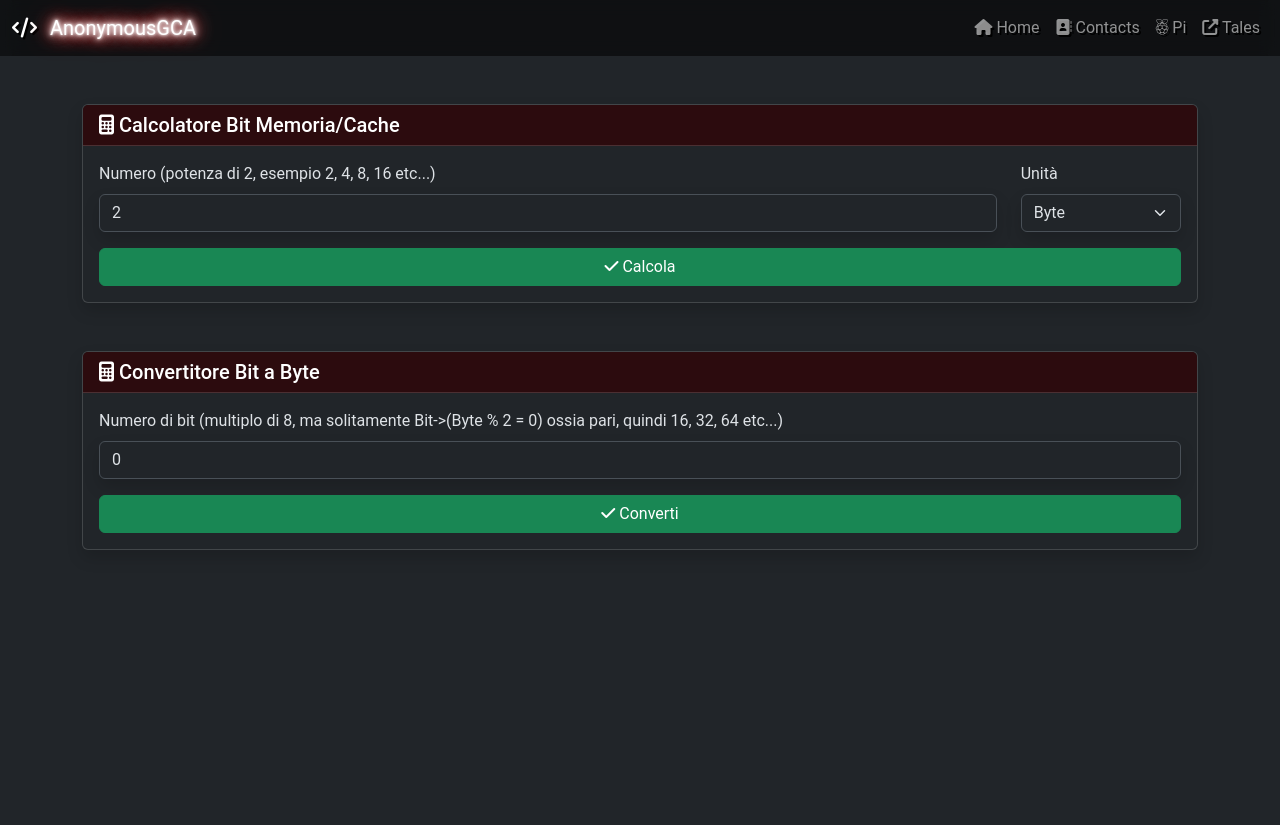
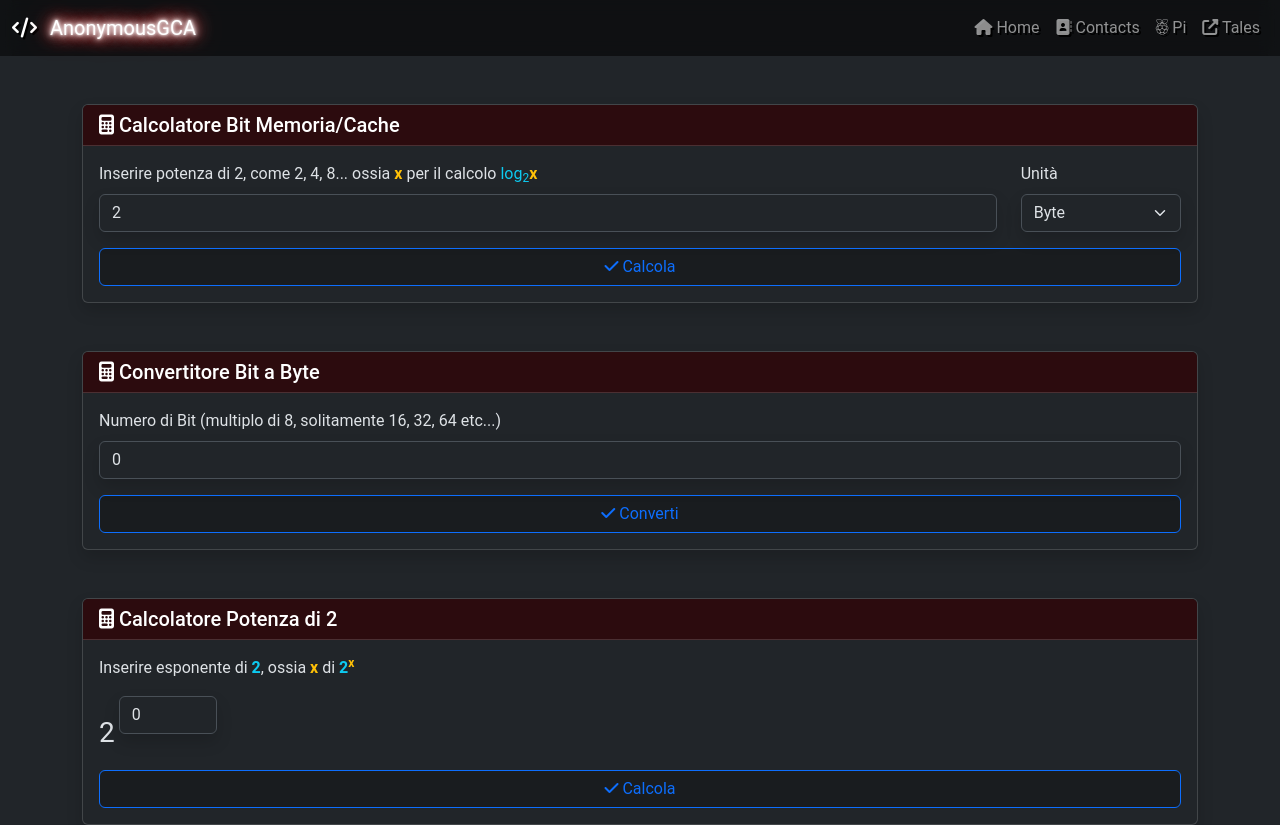
Before and after one commit to GABRYCA/AnonymousGCA-Website, a SvelteKit app: page /utility/ade in a window 1280 px wide. Before the commit the page ends 800 px from the top, so only its background shows below. Built offline with nearby package versions, Linux system fonts and the light colour scheme.

Commit message:
Changelogs: - Added pow of 2

```diff
--- a/src/routes/utility/ade/+page.svelte
+++ b/src/routes/utility/ade/+page.svelte
@@ -5,6 +5,8 @@
     let result = '';
     let bitInput = 0;
     let byteResult = '';
+    let exponentInput = 0;
+    let powerResult = '';
 
     onMount(() => {
         window.$('[data-bs-toggle="tooltip"]').tooltip();
@@ -71,6 +73,14 @@
         let parolaBit = power === 1 ? 'Bit' : 'Bits';
         byteResult = `<p class='mt-2 mb-0 fs-3 text-info'>${bytes} Byte - 2<sup class='text-warning'>${power}</sup> (${parola} ${power} ${parolaBit})</p>`;
     }
+
+    function handlePowerSubmit() {
+        if (exponentInput < 0) {
+            powerResult = '<p class="text-danger mb-0">Inserire un valore maggiore o uguale a 0</p>';
+            return;
+        }
+        powerResult = Math.pow(2, exponentInput);
+    }
 </script>
 
 <svelte:head>
@@ -89,7 +99,7 @@
             <form on:submit|preventDefault={handleSubmit}>
                 <div class="row mb-3">
                     <div class="col-md-10 col-sm-12">
-                        <label for="numberInput" class="form-label">Numero (potenza di 2, esempio 2, 4, 8, 16 etc...)</label>
+                        <label for="numberInput" class="form-label">Inserire potenza di 2, come 2, 4, 8... ossia <strong class="text-warning">x</strong> per il calcolo <span class="text-info">log</span><sub class="text-info">2</sub><strong class="text-warning">x</strong></label>
                         <input bind:value={numberInput} type="number" class="form-control shadow" id="numberInput" min="0" max="1024" step="2">
                     </div>
                     <div class="col-md-2 col-sm-12">
@@ -102,7 +112,7 @@
                         </select>
                     </div>
                 </div>
-                <button type="submit" class="btn btn-success w-100"><i class="fas fa-check"></i> Calcola</button>
+                <button type="submit" class="btn btn-outline-primary bg-black bg-opacity-25 w-100"><i class="fas fa-check"></i> Calcola</button>
             </form>
             {#if result !== ''}
                 <div class="alert alert-info mt-3 mb-0" role="alert">
@@ -123,11 +133,11 @@
             <form on:submit|preventDefault={handleBitSubmit}>
                 <div class="row mb-3">
                     <div class="col-12">
-                        <label for="bitInput" class="form-label">Numero di bit (multiplo di 8, ma solitamente Bit->(Byte % 2 = 0) ossia pari, quindi 16, 32, 64 etc...)</label>
+                        <label for="bitInput" class="form-label">Numero di Bit (multiplo di 8, solitamente 16, 32, 64 etc...)</label>
                         <input bind:value={bitInput} type="number" class="form-control shadow" id="bitInput" min="0" step="8">
                     </div>
                 </div>
-                <button type="submit" class="btn btn-success w-100"><i class="fas fa-check"></i> Converti</button>
+                <button type="submit" class="btn btn-outline-primary bg-black bg-opacity-25 w-100"><i class="fas fa-check"></i> Converti</button>
             </form>
             {#if byteResult !== ''}
                 <div class="alert alert-info mt-3 mb-0" role="alert">
@@ -138,3 +148,33 @@
         </div>
     </div>
 </div>
+
+<div class="container mt-5">
+    <div class="card shadow">
+        <div class="card-header bg-danger-subtle text-white">
+            <h5 class="mb-0"><i class="fas fa-calculator"></i> Calcolatore Potenza di 2</h5>
+        </div>
+        <div class="card-body">
+            <form on:submit|preventDefault={handlePowerSubmit}>
+                <div class="row justify-content-start">
+                    <div class="col-12 mb-2">
+                        <label for="exponentInput" class="form-label">Inserire esponente di <strong class="text-info">2</strong>, ossia <strong class="text-warning">x</strong> di <strong class="text-info">2</strong><sup class="text-warning"><strong>x</strong></sup></label>
+                    </div>
+                    <div class="col-auto mt-3 pe-1">
+                        <p class="fs-3">2</p>
+                    </div>
+                    <div class="col-auto ps-0">
+                        <input bind:value={exponentInput} type="number" class="form-control shadow" id="exponentInput" min="0" max="99">
+                    </div>
+                </div>
+                <button type="submit" class="btn btn-outline-primary bg-black bg-opacity-25 w-100"><i class="fas fa-check"></i> Calcola</button>
+            </form>
+            {#if powerResult !== ''}
+                <div class="alert alert-info mt-3 mb-0" role="alert">
+                    <h5 class="alert-heading"><i class="fas fa-info-circle"></i> Risultato:</h5>
+                    <p>{powerResult}</p>
+                </div>
+            {/if}
+        </div>
+    </div>
+</div>
```
